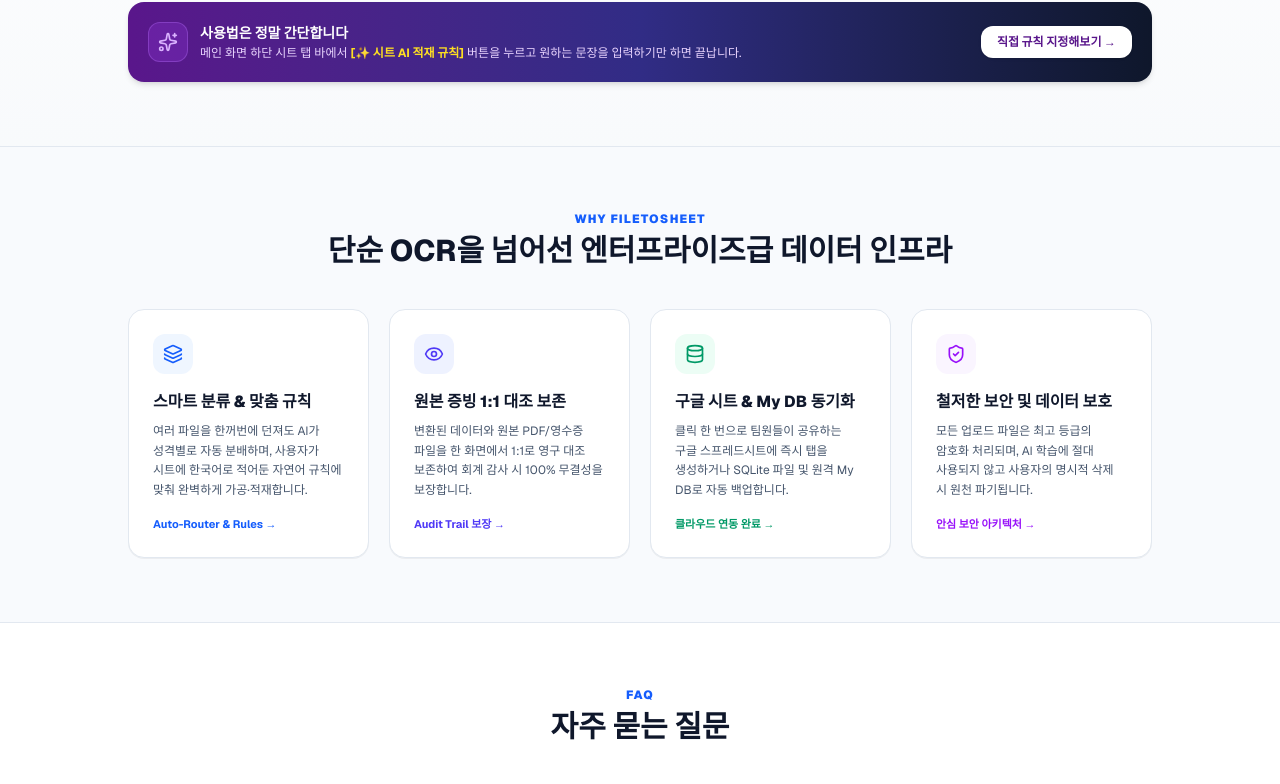
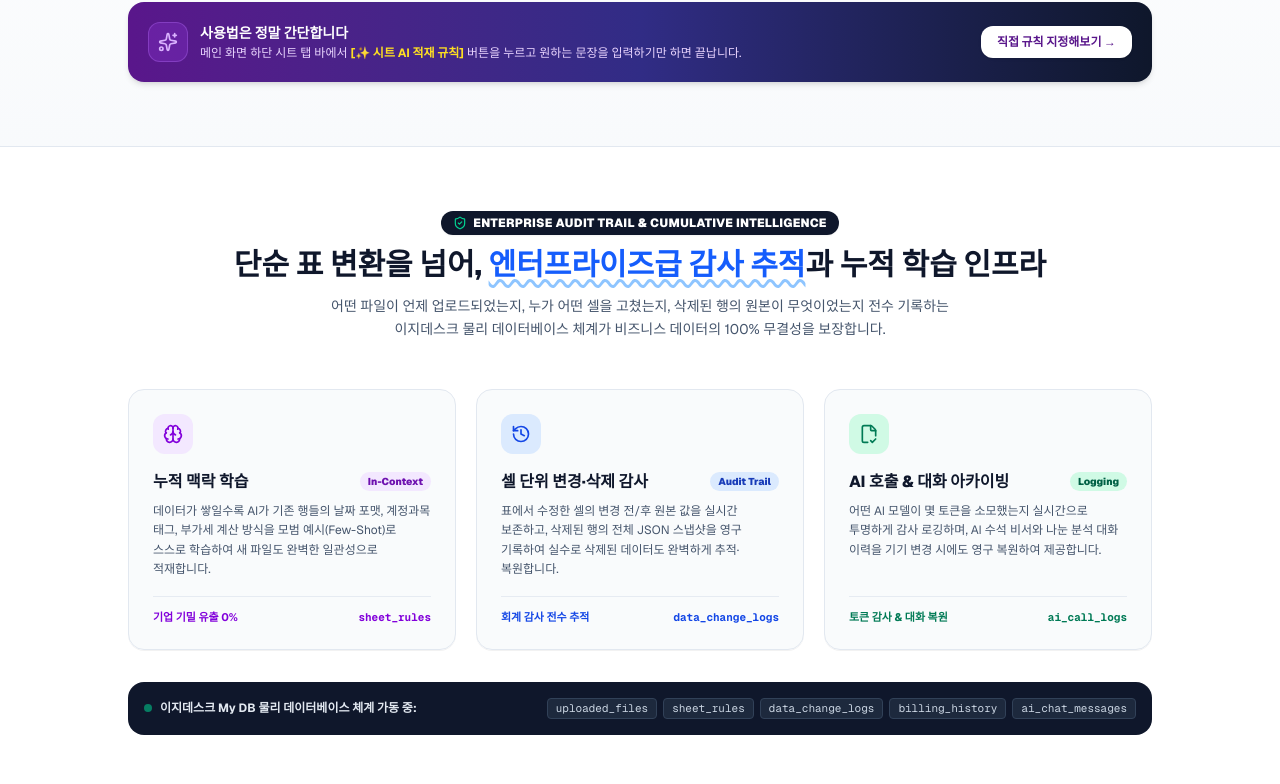
Before and after one commit to Charismagreat/FileToSheet, a Next.js app: page /use-cases in a window 1280 px wide. Shown: the part 3151-3935 px from the top of the page. Built offline with nearby package versions, Linux system fonts and the light colour scheme.

Commit message:
feat(use-cases): showcase enterprise audit trail, cumulative learning infrastructure and new FAQs

```diff
--- a/src/app/use-cases/page.tsx
+++ b/src/app/use-cases/page.tsx
@@ -24,6 +24,10 @@
   AlertCircle,
   Check,
   ChevronRight,
+  Brain,
+  History,
+  FileCheck2,
+  RotateCcw,
 } from 'lucide-react';
 
 export default function UseCasesPage() {
@@ -542,6 +546,102 @@
         </div>
       </section>
 
+      {/* 4-C. 신규: 엔터프라이즈 전수 감사(Audit Trail) & 누적 학습 인프라 (max-w-5xl w-full 완전 통일) */}
+      <section className="py-16 px-4 sm:px-6 lg:px-8 border-b border-slate-200 bg-white w-full">
+        <div className="max-w-5xl mx-auto w-full">
+          <div className="text-center mb-12">
+            <div className="inline-flex items-center gap-1.5 px-3 py-1 rounded-full bg-slate-900 text-white text-xs font-black tracking-wide uppercase mb-3 shadow-xs">
+              <ShieldCheck className="w-3.5 h-3.5 text-emerald-400" />
+              <span>Enterprise Audit Trail & Cumulative Intelligence</span>
+            </div>
+            <h2 className="text-2xl sm:text-3xl font-extrabold text-slate-900 break-keep mb-3">
+              단순 표 변환을 넘어, <span className="text-blue-600 underline decoration-blue-300 decoration-wavy underline-offset-4">엔터프라이즈급 감사 추적</span>과 누적 학습 인프라
+            </h2>
+            <p className="text-xs sm:text-sm text-slate-600 max-w-2xl mx-auto break-keep leading-relaxed">
+              어떤 파일이 언제 업로드되었는지, 누가 어떤 셀을 고쳤는지, 삭제된 행의 원본이 무엇이었는지 전수 기록하는 이지데스크 물리 데이터베이스 체계가 비즈니스 데이터의 100% 무결성을 보장합니다.
+            </p>
+          </div>
+
+          {/* 3대 핵심 엔터프라이즈 인프라 카드 그리드 (3열) */}
+          <div className="grid grid-cols-1 md:grid-cols-3 gap-5 w-full mb-8">
+            {/* 1. 누적 데이터 맥락 학습 */}
+            <div className="p-6 rounded-2xl bg-slate-50/80 border border-slate-200 shadow-2xs hover:shadow-md hover:border-purple-300 transition flex flex-col justify-between">
+              <div>
+                <div className="w-10 h-10 rounded-xl bg-purple-100 text-purple-700 flex items-center justify-center mb-4">
+                  <Brain className="w-5 h-5" />
+                </div>
+                <div className="flex items-center justify-between mb-2">
+                  <h3 className="text-base font-extrabold text-slate-900">누적 맥락 학습</h3>
+                  <span className="text-[10px] font-black px-2 py-0.5 rounded-full bg-purple-100 text-purple-800">In-Context</span>
+                </div>
+                <p className="text-xs text-slate-600 leading-relaxed break-keep mb-4">
+                  데이터가 쌓일수록 AI가 기존 행들의 날짜 포맷, 계정과목 태그, 부가세 계산 방식을 모범 예시(Few-Shot)로 스스로 학습하여 새 파일도 완벽한 일관성으로 적재합니다.
+                </p>
+              </div>
+              <div className="pt-3 border-t border-slate-200/80 text-[11px] text-purple-700 font-bold flex items-center justify-between">
+                <span>기업 기밀 유출 0%</span>
+                <span className="font-mono">sheet_rules</span>
+              </div>
+            </div>
+
+            {/* 2. 전수 변경 및 삭제 감사 추적 */}
+            <div className="p-6 rounded-2xl bg-slate-50/80 border border-slate-200 shadow-2xs hover:shadow-md hover:border-blue-300 transition flex flex-col justify-between">
+              <div>
+                <div className="w-10 h-10 rounded-xl bg-blue-100 text-blue-700 flex items-center justify-center mb-4">
+                  <History className="w-5 h-5" />
+                </div>
+                <div className="flex items-center justify-between mb-2">
+                  <h3 className="text-base font-extrabold text-slate-900">셀 단위 변경·삭제 감사</h3>
+                  <span className="text-[10px] font-black px-2 py-0.5 rounded-full bg-blue-100 text-blue-800">Audit Trail</span>
+                </div>
+                <p className="text-xs text-slate-600 leading-relaxed break-keep mb-4">
+                  표에서 수정한 셀의 변경 전/후 원본 값을 실시간 보존하고, 삭제된 행의 전체 JSON 스냅샷을 영구 기록하여 실수로 삭제된 데이터도 완벽하게 추적·복원합니다.
+                </p>
+              </div>
+              <div className="pt-3 border-t border-slate-200/80 text-[11px] text-blue-700 font-bold flex items-center justify-between">
+                <span>회계 감사 전수 추적</span>
+                <span className="font-mono">data_change_logs</span>
+              </div>
+            </div>
+
+            {/* 3. AI 호출 및 대화 영구 보존 */}
+            <div className="p-6 rounded-2xl bg-slate-50/80 border border-slate-200 shadow-2xs hover:shadow-md hover:border-emerald-300 transition flex flex-col justify-between">
+              <div>
+                <div className="w-10 h-10 rounded-xl bg-emerald-100 text-emerald-700 flex items-center justify-center mb-4">
+                  <FileCheck2 className="w-5 h-5" />
+                </div>
+                <div className="flex items-center justify-between mb-2">
+                  <h3 className="text-base font-extrabold text-slate-900">AI 호출 & 대화 아카이빙</h3>
+                  <span className="text-[10px] font-black px-2 py-0.5 rounded-full bg-emerald-100 text-emerald-800">Logging</span>
+                </div>
+                <p className="text-xs text-slate-600 leading-relaxed break-keep mb-4">
+                  어떤 AI 모델이 몇 토큰을 소모했는지 실시간으로 투명하게 감사 로깅하며, AI 수석 비서와 나눈 분석 대화 이력을 기기 변경 시에도 영구 복원하여 제공합니다.
+                </p>
+              </div>
+              <div className="pt-3 border-t border-slate-200/80 text-[11px] text-emerald-700 font-bold flex items-center justify-between">
+                <span>토큰 감사 & 대화 복원</span>
+                <span className="font-mono">ai_call_logs</span>
+              </div>
+            </div>
+          </div>
+
+          {/* 인프라 요약 정보 바 */}
+          <div className="p-4 rounded-2xl bg-slate-900 text-white flex flex-wrap items-center justify-between gap-3 text-xs w-full">
+            <div className="flex items-center gap-2">
+              <span className="w-2 h-2 rounded-full bg-emerald-400 animate-pulse"></span>
+              <span className="font-bold text-slate-200">이지데스크 My DB 물리 데이터베이스 체계 가동 중:</span>
+            </div>
+            <div className="flex flex-wrap items-center gap-1.5 font-mono text-[11px] text-slate-300">
+              <span className="bg-slate-800 px-2 py-0.5 rounded border border-slate-700">uploaded_files</span>
+              <span className="bg-slate-800 px-2 py-0.5 rounded border border-slate-700">sheet_rules</span>
+              <span className="bg-slate-800 px-2 py-0.5 rounded border border-slate-700">data_change_logs</span>
+              <span className="bg-slate-800 px-2 py-0.5 rounded border border-slate-700">billing_history</span>
+              <span className="bg-slate-800 px-2 py-0.5 rounded border border-slate-700">ai_chat_messages</span>
+            </div>
+          </div>
+        </div>
+      </section>
+
       {/* 5. FileToSheet만의 4대 차별화 핵심 기술 (Why Us? - max-w-5xl w-full 완전 통일) */}
       <section className="py-16 px-4 sm:px-6 lg:px-8 border-b border-slate-200 bg-slate-50/40 w-full">
         <div className="max-w-5xl mx-auto w-full">
@@ -571,12 +671,12 @@
                 <div className="w-10 h-10 rounded-xl bg-indigo-50 text-indigo-600 flex items-center justify-center mb-4">
                   <Eye className="w-5 h-5" />
                 </div>
-                <h4 className="text-base font-extrabold text-slate-900 mb-2">원본 증빙 1:1 대조 보존</h4>
+                <h4 className="text-base font-extrabold text-slate-900 mb-2">원본 증빙 1:1 대조 & 전수 감사</h4>
                 <p className="text-xs text-slate-600 leading-relaxed break-keep">
-                  변환된 데이터와 원본 PDF/영수증 파일을 한 화면에서 1:1로 영구 대조 보존하여 회계 감사 시 100% 무결성을 보장합니다.
+                  변환된 표와 원본 문서를 1:1로 대조함은 물론, 셀 단위 수정 전/후 값과 삭제된 행 스냅샷까지 영구 보존하여 회계 감사 100% 무결성을 보장합니다.
                 </p>
               </div>
-              <span className="text-[11px] text-indigo-600 font-bold mt-4 block">Audit Trail 보장 →</span>
+              <span className="text-[11px] text-indigo-600 font-bold mt-4 block">Audit Trail 완비 →</span>
             </div>
 
             <div className="p-6 rounded-2xl bg-white border border-slate-200 shadow-2xs hover:shadow-md hover:border-emerald-300 transition flex flex-col justify-between">
@@ -624,6 +724,26 @@
               </h4>
               <p className="text-xs sm:text-sm text-slate-600 leading-relaxed break-keep">
                 네, 완벽하게 지원합니다! File to Sheet는 시트별로 원하는 분석 및 적재 지침을 자연어로 직접 설정할 수 있는 <strong className="text-purple-700 font-bold">‘자연어 AI 적재 규칙’</strong> 기능을 기본 탑재하고 있습니다. 하단 시트 탭 바에서 <span className="bg-purple-100 text-purple-800 px-1.5 py-0.5 rounded font-bold">[✨ 시트 AI 적재 규칙]</span> 버튼을 누르고 &quot;식대는 [복리후생비]로 분류&quot;, &quot;5만 원 이상은 [소액경비] 표기&quot;처럼 일상 언어로 입력해 두시면, 파일이 업로드될 때 AI가 해당 규칙을 스스로 인지하고 완벽하게 적용하여 표로 정리해 드립니다.
+              </p>
+            </div>
+
+            <div className="p-5 sm:p-6 rounded-2xl bg-slate-50/70 border border-slate-200 shadow-2xs">
+              <h4 className="text-sm font-bold text-slate-900 mb-2 flex items-center gap-2">
+                <span className="text-blue-600 font-black">Q.</span>
+                <span>데이터가 누적되면 AI가 우리 회사의 양식을 스스로 학습하나요?</span>
+              </h4>
+              <p className="text-xs sm:text-sm text-slate-600 leading-relaxed break-keep">
+                네, 맞습니다! 기존 시트에 데이터가 누적되면, 다음 파일을 분석할 때 AI가 해당 시트에 성공적으로 적재된 최근 데이터 행들을 <strong className="text-blue-700 font-bold">‘모범 예시(Few-Shot Sample)’</strong>로 자동 참조합니다. 따라서 날짜 표기법(슬래시 또는 하이픈), 가맹점별 계정과목 태그, 부가세 10:1 분리 계산 스타일 등을 스스로 학습하여 완벽한 일관성으로 채워 넣습니다. 기업 기밀은 외부 모델에 무단 저장되지 않는 안전한 In-Context Learning 방식입니다.
+              </p>
+            </div>
+
+            <div className="p-5 sm:p-6 rounded-2xl bg-slate-50/70 border border-slate-200 shadow-2xs">
+              <h4 className="text-sm font-bold text-slate-900 mb-2 flex items-center gap-2">
+                <span className="text-emerald-600 font-black">Q.</span>
+                <span>실수로 엑셀 데이터를 잘못 수정하거나 행을 삭제하면 복구할 수 있나요?</span>
+              </h4>
+              <p className="text-xs sm:text-sm text-slate-600 leading-relaxed break-keep">
+                네, 안심하셔도 좋습니다! File to Sheet는 전용 감사 추적 엔진(<strong className="text-emerald-700 font-bold">data_change_logs</strong>)을 가동하고 있습니다. 표에서 셀 값을 수정할 때 변경 전/후 원본 값을 실시간 기록하며, 행을 삭제하더라도 해당 행의 모든 데이터 스냅샷을 영구 보존하므로 언제든 원본을 대조하고 안전하게 복구할 수 있습니다.
               </p>
             </div>
 
```
